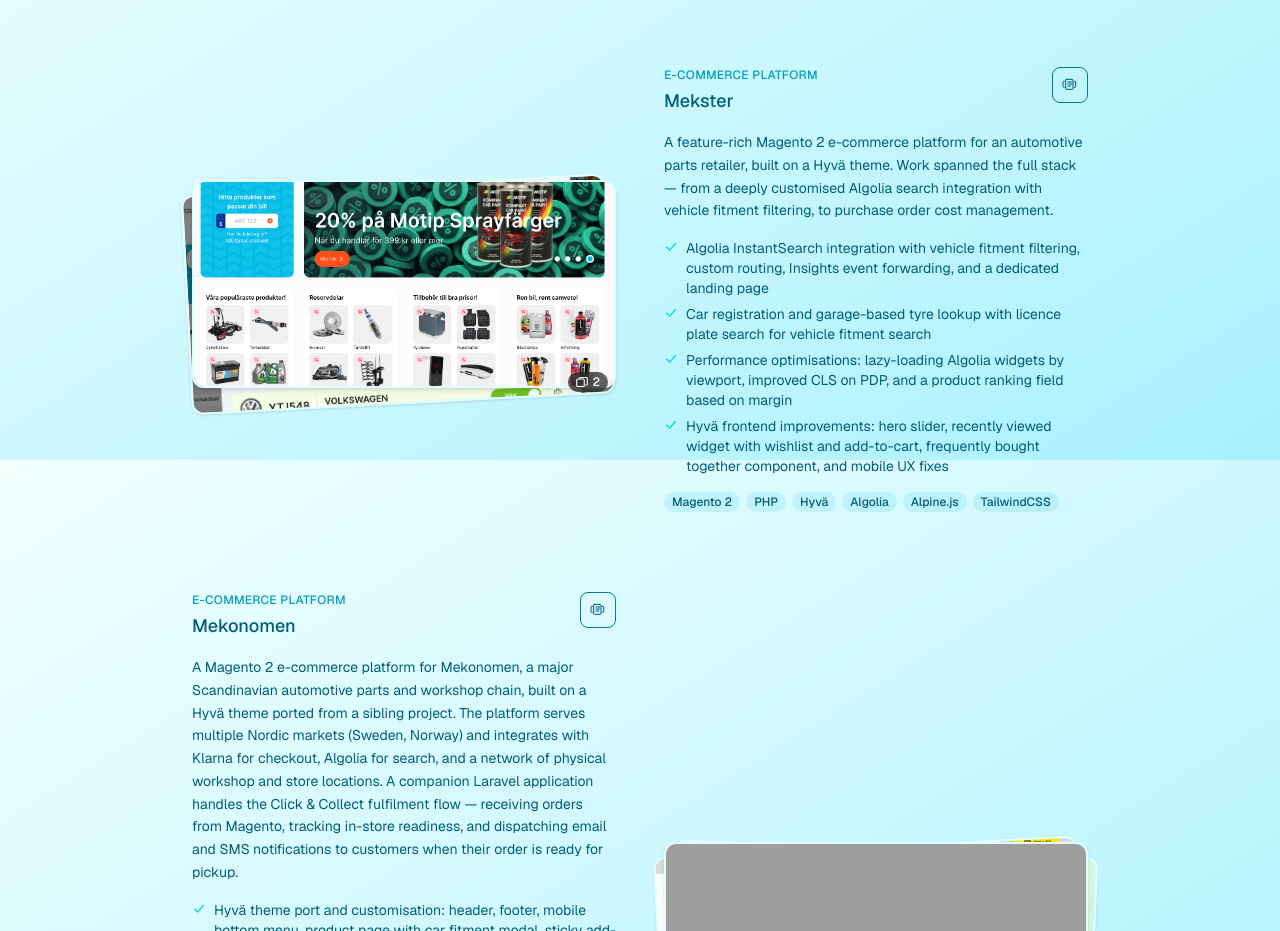
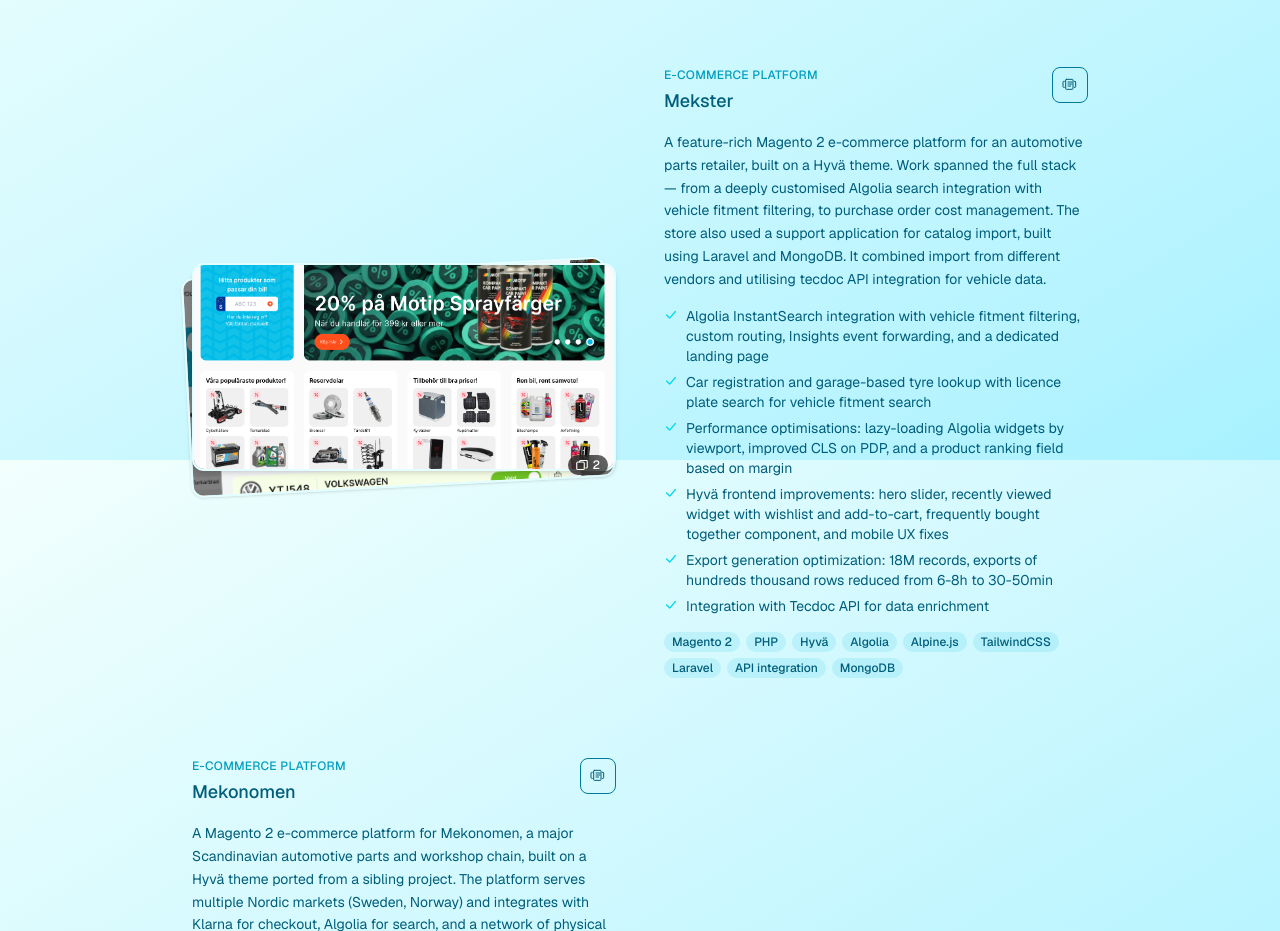
Before and after one commit to Zefiryn/homepage, a Next.js app: page / in a window 1280 px wide. Shown: the part 3540-4471 px from the top of the page. Built offline with nearby package versions, Linux system fonts and the light colour scheme; grey boxes are pictures that could not be loaded.

Commit message:
Update mekster project description

```diff
--- a/src/components/Projects.tsx
+++ b/src/components/Projects.tsx
@@ -81,12 +81,14 @@
         title: "Mekster",
         category: "E-Commerce Platform",
         type: "software",
-        description: "A feature-rich Magento 2 e-commerce platform for an automotive parts retailer, built on a Hyvä theme. Work spanned the full stack — from a deeply customised Algolia search integration with vehicle fitment filtering, to purchase order cost management.",
+        description: "A feature-rich Magento 2 e-commerce platform for an automotive parts retailer, built on a Hyvä theme. Work spanned the full stack — from a deeply customised Algolia search integration with vehicle fitment filtering, to purchase order cost management. The store also used a support application for catalog import, built using Laravel and MongoDB. It combined import from different vendors and utilising tecdoc API integration for vehicle data.",
         highlights: [
             {text: "Algolia InstantSearch integration with vehicle fitment filtering, custom routing, Insights event forwarding, and a dedicated landing page"},
             {text: "Car registration and garage-based tyre lookup with licence plate search for vehicle fitment search"},
             {text: "Performance optimisations: lazy-loading Algolia widgets by viewport, improved CLS on PDP, and a product ranking field based on margin"},
             {text: "Hyvä frontend improvements: hero slider, recently viewed widget with wishlist and add-to-cart, frequently bought together component, and mobile UX fixes"},
+            {text: "Export generation optimization: 18M records, exports of hundreds thousand rows reduced from 6-8h to 30-50min"},
+            {text: "Integration with Tecdoc API for data enrichment"},
         ],
         tags: [
             {label: "Magento 2"},
@@ -95,6 +97,9 @@
             {label: "Algolia"},
             {label: "Alpine.js"},
             {label: "TailwindCSS"},
+            {label: "Laravel"},
+            {label: "API integration"},
+            {label: "MongoDB"},
         ],
         images: ["/images/projects/Mekster1.png", "/images/projects/Mekster2.png"],
         imageAlt: "Mekster automotive e-commerce storefront with vehicle fitment search",
```
